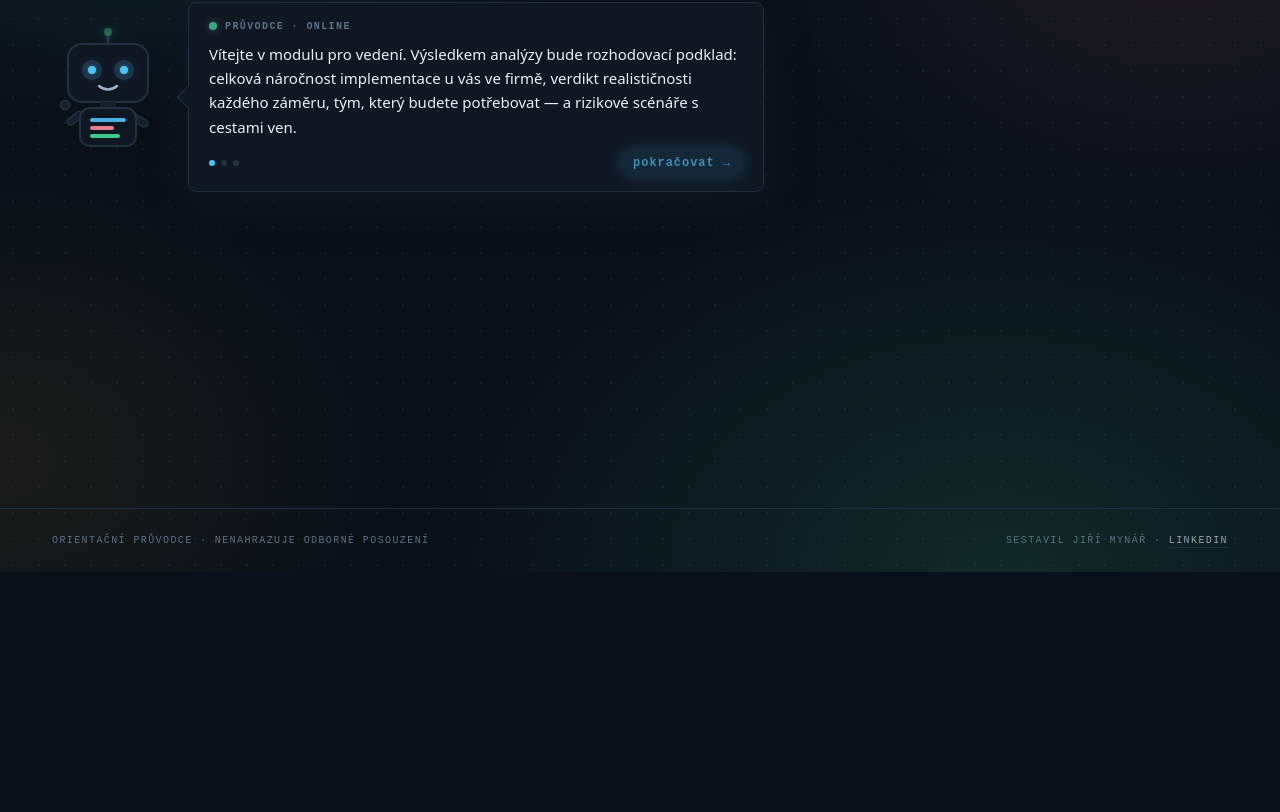
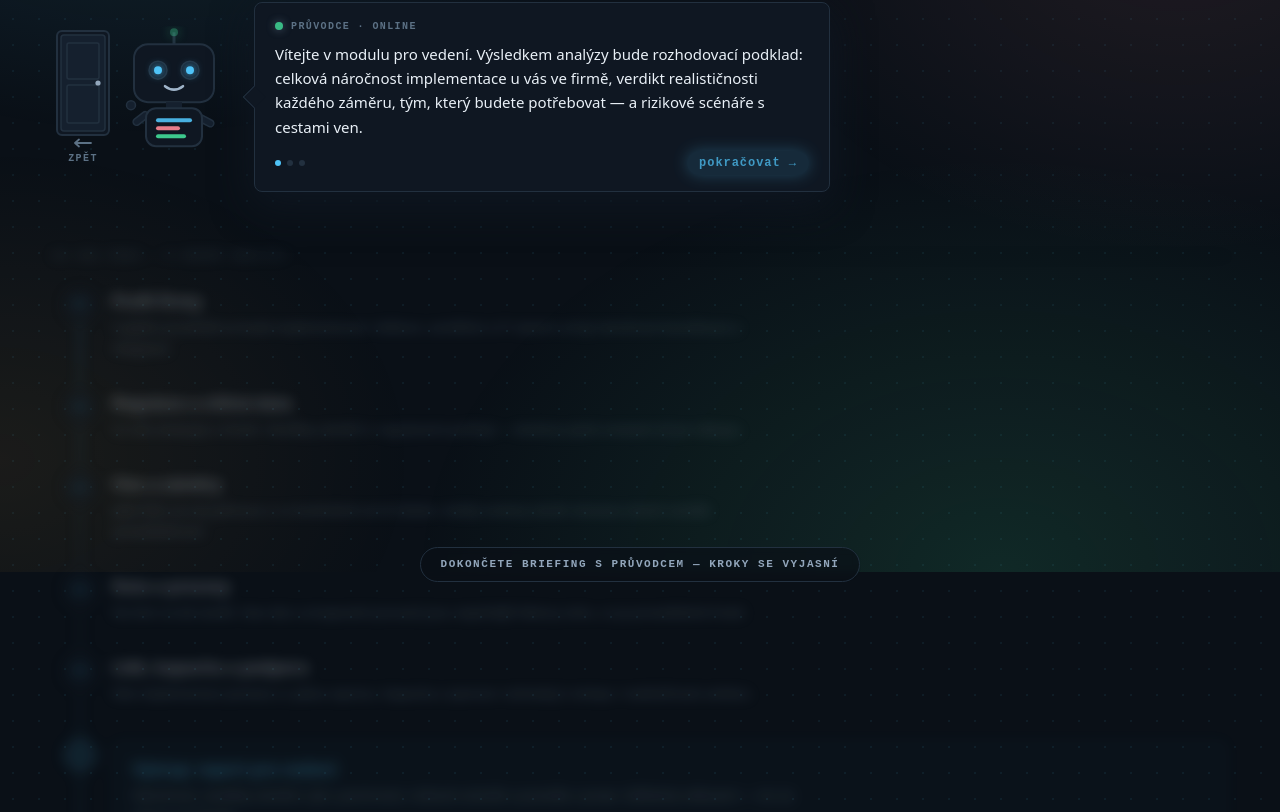
Before and after one commit to JiriMynar/AI-web, a React (Vite) app: page /vedeni in a window 1280 px wide. Shown: the part 228-1040 px from the top of the page. Before the commit the page ends 800 px from the top, so only its background shows below. Built offline with nearby package versions, Linux system fonts and the light colour scheme.

Commit message:
vedení: interaktivní svislá osa kroků s putující jiskrou, mlha před dokončením briefingu; robot: dveře zpět s odchodem robota

```diff
--- a/src/design/RobotGuide.tsx
+++ b/src/design/RobotGuide.tsx
@@ -1,4 +1,5 @@
 import { useEffect, useRef, useState } from "react";
+import { Link } from "react-router-dom";
 import { motion, useReducedMotion } from "framer-motion";
 import { Lamp } from "./primitives";
 
@@ -6,9 +7,10 @@ import { Lamp } from "./primitives";
  * Virtuální průvodce velínu — původní robot v designu řídicího panelu.
  * - jemně se vznáší, mrká, anténka pulzuje, na příchod zamává,
  * - očima sleduje prvek, na který uživatel míří (prop lookAt) i bublinu při najetí,
+ * - volitelné dveře (prop backTo): odkaz zpět; při najetí se pootevřou,
+ *   rozsvítí se v nich světlo a robot se k nim vydá, jako že odchází,
  * - mluví bublinou s psacím efektem; zprávy se proklikávají,
  * - „pokračovat →“ pulzuje světelným podsvícením, aby zvalo ke čtení dál,
- * - klik na bublinu dopíše text okamžitě (skip), poslední zpráva zůstává,
  * - přístupnost: aria-live, plný respekt k prefers-reduced-motion.
  */
 export default function RobotGuide({
@@ -16,16 +18,21 @@ export default function RobotGuide({
   lookAt = null,
   finalHint = "↓ pokračujte níže",
   onDone,
+  backTo,
+  backLabel = "Zpět na předchozí stránku",
 }: {
   messages: string[];
   lookAt?: number | null; // -1 vlevo · 0 střed · 1 vpravo · null = před sebe
   finalHint?: string;
   onDone?: () => void;     // zavolá se, když uživatel dojde k poslední zprávě
+  backTo?: string;         // cesta pro dveře „zpět"
+  backLabel?: string;
 }) {
   const reduce = useReducedMotion();
   const [idx, setIdx] = useState(0);
   const [chars, setChars] = useState(0);
   const [bubbleHover, setBubbleHover] = useState(false);
+  const [doorHover, setDoorHover] = useState(false);
   const timer = useRef<number | null>(null);
 
   const text = messages[idx] ?? "";
@@ -64,17 +71,61 @@ export default function RobotGuide({
     }
   };
 
-  // kam se dívají zorničky: bublina má přednost, pak sledovaný prvek
-  const px = bubbleHover ? 3.6 : lookAt === null ? 0 : lookAt * 3.2;
-  const py = bubbleHover ? 1.8 : lookAt === null ? 0 : 2.4;
+  // kam se dívají zorničky: dveře > bublina > sledovaný prvek
+  const px = doorHover ? -3.6 : bubbleHover ? 3.6 : lookAt === null ? 0 : lookAt * 3.2;
+  const py = doorHover ? 1.2 : bubbleHover ? 1.8 : lookAt === null ? 0 : 2.4;
 
   return (
     <div className="flex flex-col items-start gap-4 sm:flex-row sm:items-center sm:gap-6">
+      <div className="flex items-center gap-1">
+        {/* Dveře zpět */}
+        {backTo && (
+          <Link
+            to={backTo}
+            aria-label={backLabel}
+            onMouseEnter={() => setDoorHover(true)}
+            onMouseLeave={() => setDoorHover(false)}
+            onFocus={() => setDoorHover(true)}
+            onBlur={() => setDoorHover(false)}
+            className="group flex-shrink-0 self-center"
+          >
+            <svg width="62" height="124" viewBox="0 0 62 124" aria-hidden>
+              {/* zárubeň */}
+              <rect x="5" y="4" width="52" height="104" rx="5" fill="#0F1722" stroke="#22303F" strokeWidth="2" />
+              {/* světlo za dveřmi */}
+              <motion.rect
+                x="9" y="8" width="44" height="96" rx="3" fill="#FFB547"
+                animate={{ opacity: doorHover ? 0.4 : 0 }}
+                transition={{ duration: 0.3 }}
+              />
+              {/* křídlo dveří — pootevře se */}
+              <motion.g
+                animate={doorHover && !reduce ? { x: -7, skewY: -7, scaleX: 0.8 } : { x: 0, skewY: 0, scaleX: 1 }}
+                transition={{ type: "spring", stiffness: 180, damping: 18 }}
+                style={{ transformOrigin: "9px 56px" }}
+              >
+                <rect x="9" y="8" width="44" height="96" rx="3" fill="#15202E" stroke="#22303F" strokeWidth="1.5" />
+                <rect x="15" y="16" width="32" height="36" rx="2" fill="none" stroke="#22303F" strokeWidth="1.5" />
+                <rect x="15" y="58" width="32" height="38" rx="2" fill="none" stroke="#22303F" strokeWidth="1.5" />
+                <circle cx="46" cy="56" r="2.6" fill="#92A6BB" />
+              </motion.g>
+              {/* šipka zpět nade dveřmi */}
+              <path d="M31 116 h-8 m0 0 l4 -3.5 m-4 3.5 l4 3.5 m4 -3.5 h8" stroke="#5C7185" strokeWidth="1.8" strokeLinecap="round" fill="none" className="transition-colors group-hover:stroke-[#FFB547]" />
+            </svg>
+            <span className="block text-center font-mono text-[10px] font-semibold tracking-label text-faint transition-colors group-hover:text-warn">
+              ZPĚT
+            </span>
+          </Link>
+        )}
+
         {/* Robot */}
         <motion.div
           aria-hidden
-        animate={reduce ? undefined : { y: [0, -7, 0] }}
-        transition={{ duration: 3.6, repeat: Infinity, ease: "easeInOut" }}
+          animate={reduce ? undefined : { y: [0, -7, 0], x: doorHover && backTo ? -26 : 0 }}
+          transition={{
+            y: { duration: 3.6, repeat: Infinity, ease: "easeInOut" },
+            x: { type: "spring", stiffness: 130, damping: 15 },
+          }}
           className="flex-shrink-0"
         >
           <svg width="112" height="128" viewBox="0 0 112 128" role="img" aria-label="">
@@ -143,6 +194,7 @@ export default function RobotGuide({
             <rect x="38" y="108" width="30" height="4" rx="2" fill="#43DD9A" opacity="0.9" />
           </svg>
         </motion.div>
+      </div>
 
       {/* Bublina */}
       <div className="relative w-full max-w-xl">
--- a/src/roles/vedeni/Intro.tsx
+++ b/src/roles/vedeni/Intro.tsx
@@ -1,5 +1,6 @@
 import { useRef, useState } from "react";
 import { Link } from "react-router-dom";
+import { AnimatePresence, motion, useReducedMotion } from "framer-motion";
 import { Eyebrow, Reveal } from "../../design/primitives";
 import RobotGuide from "../../design/RobotGuide";
 import { useSeo } from "../../lib/seo";
@@ -11,7 +12,100 @@ const GUIDE_MESSAGES = [
   "Nástrahy se přitom liší podle profilu a stavu vaší firmy — jinde číhají u výrobce s papírovou evidencí, jinde u kanceláře plné excelů. Proto se vás zeptám na pár věcí o firmě, datech, procesech a lidech, a vše vyhodnotím přesně pro vaši situaci.",
 ];
 
-/** Úvod modulu Vedení: průvodce vysvětlí výstup a nástrahy, pak odkryje kroky analýzy. */
+/**
+ * Interaktivní svislá osa kroků analýzy:
+ * - gradientní linka s putující jiskrou (data tečou velínem),
+ * - uzly s čísly se na hover rozsvítí a zvětší, popis zjasní,
+ * - zakončená uzlem výstupu a tlačítkem Spustit analýzu.
+ */
+function StepTimeline({ active }: { active: boolean }) {
+  const reduce = useReducedMotion();
+  const [hovered, setHovered] = useState<number | null>(null);
+
+  return (
+    <div className="relative ml-1 sm:ml-3">
+      {/* svislá linka */}
+      <div
+        aria-hidden
+        className="absolute bottom-3 left-[15px] top-1 w-[2px] rounded bg-gradient-to-b from-vedeni/80 via-line to-vedeni/50"
+      />
+      {/* putující jiskra po lince */}
+      {active && !reduce && (
+        <motion.div
+          aria-hidden
+          className="absolute left-[11px] h-2.5 w-2.5 rounded-full bg-vedeni"
+          style={{ boxShadow: "0 0 12px #4FC3F7" }}
+          animate={{ top: ["0%", "97%"], opacity: [0, 1, 1, 0] }}
+          transition={{ duration: 3.4, repeat: Infinity, ease: "easeInOut", times: [0, 0.08, 0.92, 1] }}
+        />
+      )}
+
+      {STEPS.map((s, i) => {
+        const lit = hovered === i;
+        return (
+          <div
+            key={s.id}
+            onMouseEnter={() => setHovered(i)}
+            onMouseLeave={() => setHovered(null)}
+            className="group relative pb-9 pl-12"
+          >
+            {/* uzel */}
+            <span
+              aria-hidden
+              className={`absolute left-0 top-0 grid h-8 w-8 place-items-center rounded-full border-2 font-mono text-[11px] font-semibold transition-all duration-200 ${
+                lit ? "scale-110 border-vedeni bg-vedeni text-bg" : "border-line bg-panel text-vedeni"
+              }`}
+              style={lit ? { boxShadow: "0 0 18px rgba(79, 195, 247, 0.55)" } : undefined}
+            >
+              {String(i + 1).padStart(2, "0")}
+            </span>
+            {/* obsah kroku */}
+            <div className={`-mt-1 transition-transform duration-200 ${lit ? "translate-x-1" : ""}`}>
+              <div className={`font-semibold transition-colors duration-200 ${lit ? "text-vedeni" : "text-ink"}`}>
+                {s.full}
+              </div>
+              <p className={`mt-1 max-w-2xl text-[13px] leading-relaxed transition-colors duration-200 ${lit ? "text-ink" : "text-dim"}`}>
+                {s.desc}
+              </p>
+            </div>
+          </div>
+        );
+      })}
+
+      {/* koncový uzel — výstup */}
+      <div className="relative pl-12">
+        <span
+          aria-hidden
+          className="absolute left-[5px] top-1 h-[22px] w-[22px] rotate-45 rounded-[5px] border-2 border-vedeni bg-vedeni/15"
+          style={{ boxShadow: "0 0 16px rgba(79, 195, 247, 0.4)" }}
+        />
+        <div className="rounded-lg border border-dashed border-vedeni/40 bg-vedeni/5 px-5 py-4">
+          <div className="font-semibold text-vedeni">Výstup: report pro vedení</div>
+          <p className="mt-1 max-w-2xl text-[13px] leading-relaxed text-dim">
+            Náročnost, verdikty záměrů, tým, povinnosti, rizikové scénáře a pravidla z praxe.
+            Sdílitelný odkazem — nic se nikam neodesílá.
+          </p>
+        </div>
+
+        <div className="mt-8 flex flex-wrap items-center gap-5">
+          <Link
+            to="/vedeni/pruvodce"
+            tabIndex={active ? 0 : -1}
+            className="group inline-flex items-center gap-3 rounded-full bg-vedeni px-9 py-4 text-lg font-semibold text-bg shadow-[0_0_36px_rgba(79,195,247,0.35)] transition-[transform,box-shadow] duration-200 hover:-translate-y-1 hover:shadow-[0_0_56px_rgba(79,195,247,0.5)]"
+          >
+            Spustit analýzu
+            <span aria-hidden className="transition-transform duration-200 group-hover:translate-x-1">→</span>
+          </Link>
+          <span className="font-mono text-xs tracking-wide2 text-faint">
+            5 kroků · cca 5 minut · odpovědi zůstávají jen ve vašem prohlížeči
+          </span>
+        </div>
+      </div>
+    </div>
+  );
+}
+
+/** Úvod modulu Vedení: průvodce → osa kroků se vynoří z mlhy → spuštění analýzy. */
 export default function Intro() {
   useSeo(
     "Vedení / majitel — analýza implementace AI | Velín",
@@ -22,10 +116,9 @@ export default function Intro() {
 
   const revealSteps = () => {
     setShowSteps(true);
-    // dopřát Revealu jeden frame a pak dovést pozornost ke krokům
     window.setTimeout(() => {
       stepsRef.current?.scrollIntoView({ behavior: "smooth", block: "start" });
-    }, 250);
+    }, 300);
   };
 
   return (
@@ -39,62 +132,50 @@ export default function Intro() {
         <Reveal>
           <RobotGuide
             messages={GUIDE_MESSAGES}
-            finalHint={showSteps ? "↓ kroky analýzy níže" : ""}
+            finalHint="↓ kroky analýzy níže"
             onDone={revealSteps}
+            backTo="/vyber"
+            backLabel="Zpět na volbu perspektivy"
           />
         </Reveal>
       </div>
 
-      {showSteps && (
-        <div ref={stepsRef} className="scroll-mt-24 pt-14">
-          <Reveal>
-            <div className="mb-5 flex items-center gap-3">
-              <Eyebrow>CO VÁS ČEKÁ — 5 KROKŮ ANALÝZY</Eyebrow>
-              <div className="telemetry-sep flex-1" aria-hidden />
-            </div>
-          </Reveal>
+      {/* Osa kroků: před briefingem v mlze, pak se vyjasní */}
+      <div ref={stepsRef} className="relative scroll-mt-24 pt-14">
+        <motion.div
+          aria-hidden={!showSteps}
+          initial={false}
+          animate={{
+            filter: showSteps ? "blur(0px)" : "blur(7px)",
+            opacity: showSteps ? 1 : 0.35,
+          }}
+          transition={{ duration: 0.8, ease: "easeOut" }}
+          className={showSteps ? "" : "pointer-events-none select-none"}
+        >
+          <div className="mb-7 flex items-center gap-3">
+            <Eyebrow>CO VÁS ČEKÁ — 5 KROKŮ ANALÝZY</Eyebrow>
+            <div className="telemetry-sep flex-1" aria-hidden />
+          </div>
+          <StepTimeline active={showSteps} />
+        </motion.div>
 
-          <div className="grid gap-3 md:grid-cols-2">
-            {STEPS.map((s, i) => (
-              <Reveal key={s.id} delay={i * 0.07}>
-                <div className="flex h-full gap-4 rounded-lg border border-line bg-panel px-5 py-4 shadow-panel">
-                  <span className="font-mono text-lg font-semibold text-vedeni">
-                    {String(i + 1).padStart(2, "0")}
-                  </span>
-                  <div>
-                    <div className="font-semibold">{s.full}</div>
-                    <p className="mt-1 text-[13px] leading-relaxed text-dim">{s.desc}</p>
-                  </div>
-                </div>
-              </Reveal>
-            ))}
-            <Reveal delay={STEPS.length * 0.07}>
-              <div className="flex h-full flex-col justify-center rounded-lg border border-dashed border-vedeni/40 bg-vedeni/5 px-5 py-4">
-                <div className="font-semibold text-vedeni">Výstup: report pro vedení</div>
-                <p className="mt-1 text-[13px] leading-relaxed text-dim">
-                  Náročnost, verdikty záměrů, tým, povinnosti, rizikové scénáře a pravidla z praxe.
-                  Sdílitelný odkazem — nic se nikam neodesílá.
-                </p>
-              </div>
-            </Reveal>
-          </div>
-
-          <Reveal delay={0.35}>
-            <div className="mt-10 flex flex-wrap items-center gap-5">
-              <Link
-                to="/vedeni/pruvodce"
-                className="group inline-flex items-center gap-3 rounded-full bg-vedeni px-9 py-4 text-lg font-semibold text-bg shadow-[0_0_36px_rgba(79,195,247,0.35)] transition-[transform,box-shadow] duration-200 hover:-translate-y-1 hover:shadow-[0_0_56px_rgba(79,195,247,0.5)]"
-              >
-                Spustit analýzu
-                <span aria-hidden className="transition-transform duration-200 group-hover:translate-x-1">→</span>
-              </Link>
-              <span className="font-mono text-xs tracking-wide2 text-faint">
-                5 kroků · cca 5 minut · odpovědi zůstávají jen ve vašem prohlížeči
+        {/* popisek nad mlhou */}
+        <AnimatePresence>
+          {!showSteps && (
+            <motion.div
+              initial={{ opacity: 0 }}
+              animate={{ opacity: 1 }}
+              exit={{ opacity: 0 }}
+              transition={{ duration: 0.4 }}
+              className="absolute inset-0 z-10 flex items-center justify-center"
+            >
+              <span className="rounded-full border border-line bg-bg/70 px-5 py-2 font-mono text-[11px] font-semibold tracking-label text-dim backdrop-blur-sm">
+                DOKONČETE BRIEFING S PRŮVODCEM — KROKY SE VYJASNÍ
               </span>
-            </div>
-          </Reveal>
-        </div>
-      )}
+            </motion.div>
+          )}
+        </AnimatePresence>
+      </div>
     </div>
   );
 }
```
Lines whose indentation alone changed are shown as unchanged.
